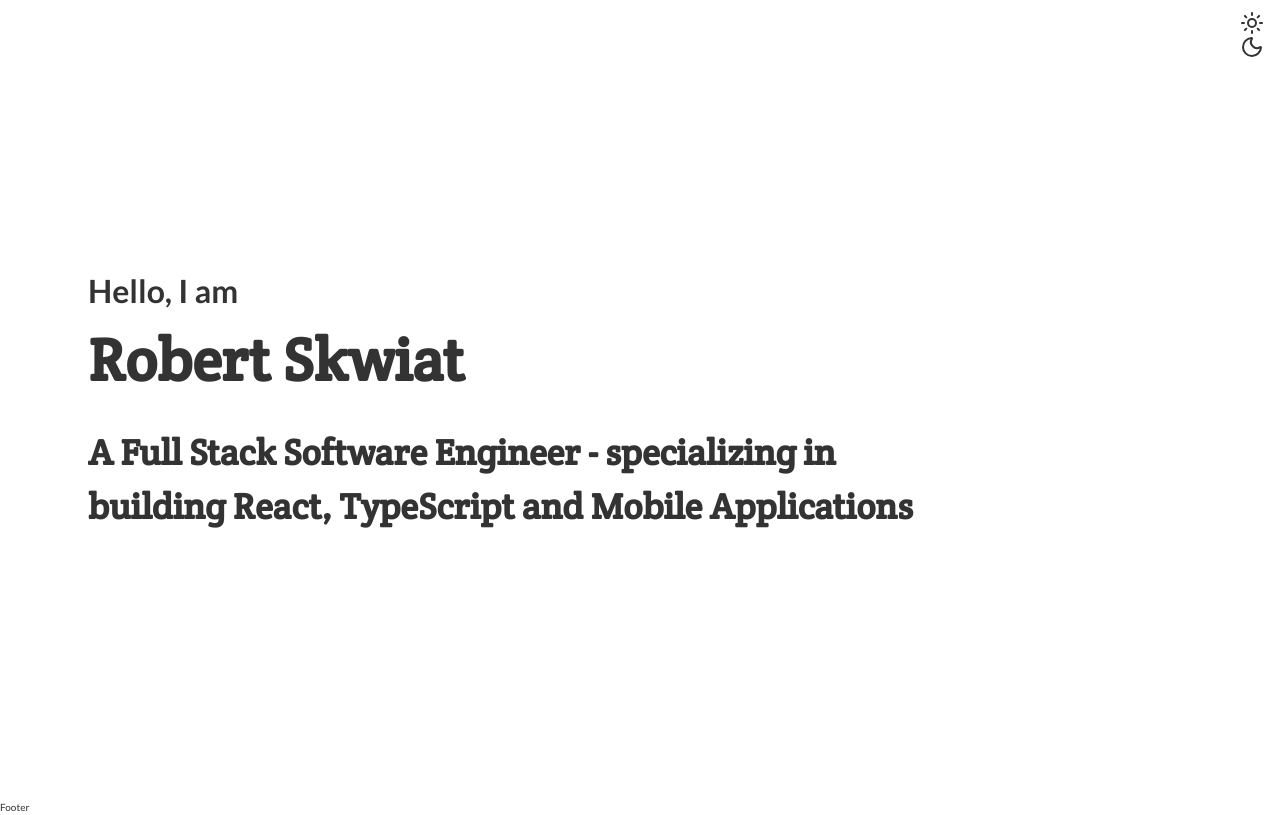
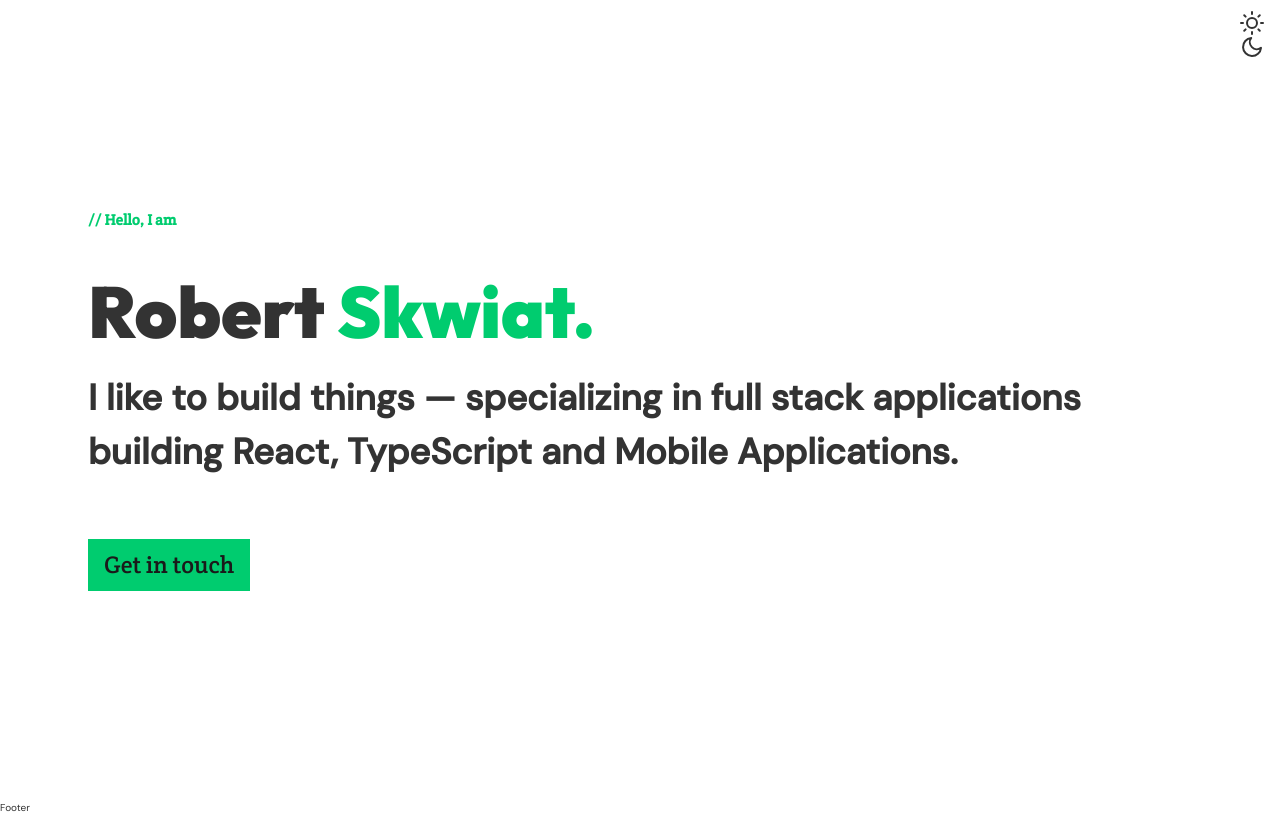
Before and after one commit to rskwiat/robertskwiat.com, an Eleventy site: page src/index.md in a window 1280 px wide. Built offline with nearby package versions, Linux system fonts and the light colour scheme; Eleventy itself is replaced by a stand-in of ours; files that its build step writes are made by us from their sources; what @mdx-js/mdx would draw is missing.

Commit message:
home page and welcome message

```diff
--- a/src/_data/settings.json
+++ b/src/_data/settings.json
@@ -1,7 +1,7 @@
 {
   "site_title": "Robert Skwiat",
   "meta": [""],
-  "copyright": 2025,
+  "copyright": 2026,
   "author": "@robert.skwiat",
   "description": "",
   "navigation": [
--- a/src/_includes/components/dark-mode.njk
+++ b/src/_includes/components/dark-mode.njk
@@ -1,6 +1,20 @@
 
 <button id="dark-mode-toggle" aria-label="Toggle dark mode" class="theme-switcher">
-  <svg id="icon-sun" xmlns="http://www.w3.org/2000/svg" width="24" height="24" viewBox="0 0 24 24" fill="none" stroke="currentColor" stroke-width="2" stroke-linecap="round" stroke-linejoin="round" class="lucide lucide-sun-icon lucide-sun"><circle cx="12" cy="12" r="4"/><path d="M12 2v2"/><path d="M12 20v2"/><path d="m4.93 4.93 1.41 1.41"/><path d="m17.66 17.66 1.41 1.41"/><path d="M2 12h2"/><path d="M20 12h2"/><path d="m6.34 17.66-1.41 1.41"/><path d="m19.07 4.93-1.41 1.41"/></svg>
+  <svg id="icon-sun" xmlns="http://www.w3.org/2000/svg" viewBox="0 0 24 24" width="24" height="24" class="main-grid-item-icon" fill="none" stroke="currentColor" stroke-linecap="round" stroke-linejoin="round" stroke-width="2">
+    <circle cx="12" cy="12" r="5" />
+    <line x1="12" x2="12" y1="1" y2="3" />
+    <line x1="12" x2="12" y1="21" y2="23" />
+    <line x1="4.22" x2="5.64" y1="4.22" y2="5.64" />
+    <line x1="18.36" x2="19.78" y1="18.36" y2="19.78" />
+    <line x1="1" x2="3" y1="12" y2="12" />
+    <line x1="21" x2="23" y1="12" y2="12" />
+    <line x1="4.22" x2="5.64" y1="19.78" y2="18.36" />
+    <line x1="18.36" x2="19.78" y1="5.64" y2="4.22" />
+  </svg>
 
-  <svg id="icon-moon" xmlns="http://www.w3.org/2000/svg" width="24" height="24" viewBox="0 0 24 24" fill="none" stroke="currentColor" stroke-width="2" stroke-linecap="round" stroke-linejoin="round" class="lucide lucide-moon-icon lucide-moon"><path d="M20.985 12.486a9 9 0 1 1-9.473-9.472c.405-.022.617.46.402.803a6 6 0 0 0 8.268 8.268c.344-.215.825-.004.803.401"/></svg>
+  <svg id="icon-moon" xmlns="http://www.w3.org/2000/svg" viewBox="0 0 24 24" width="24" height="24" class="main-grid-item-icon" fill="none" stroke="currentColor" stroke-linecap="round" stroke-linejoin="round" stroke-width="2">
+    <path d="M21 12.79A9 9 0 1 1 11.21 3 7 7 0 0 0 21 12.79z" />
+  </svg>
+
+
 </button>
--- a/src/_includes/components/head.njk
+++ b/src/_includes/components/head.njk
@@ -6,9 +6,9 @@
   <meta name="keywords" content="{{ settings.meta }}" />
   <link rel="preconnect" href="https://fonts.googleapis.com">
   <link rel="preconnect" href="https://fonts.gstatic.com" crossorigin>
-  <link href="https://fonts.googleapis.com/css2?family=Crete+Round:ital@0;1&family=Lato:ital,wght@0,100;0,300;0,400;0,700;0,900;1,100;1,300;1,400;1,700;1,900&display=swap" rel="stylesheet">
+  <link href="https://fonts.googleapis.com/css2?family=Outfit:wght@300;400;500;700;900&family=Crete+Round:ital@0;1&family=DM+Sans:ital,opsz,wght@0,9..40,300;0,9..40,400;0,9..40,500;1,9..40,300&display=swap" rel="stylesheet">
+
+
   <link rel="stylesheet" href="{{ '/styles/main.css' | url }}" />
 
-  <script src="{{ '/scripts/main.js' | url }}" defer></script>
-
 </head>
--- /dev/null
+++ b/src/_includes/components/scripts.njk
@@ -0,0 +1 @@
+  <script src="{{ '/scripts/main.js' | url }}" defer></script>
--- a/src/_includes/layouts/base.njk
+++ b/src/_includes/layouts/base.njk
@@ -23,4 +23,6 @@
       </footer>
     </main>
   </body>
+  {% include "components/scripts.njk" %}
+
 </html>
--- a/src/index.md
+++ b/src/index.md
@@ -4,12 +4,15 @@ title: Home
 ---
 
 <div id="home" class="full-screen stack">
-  <div>
-    <p class="headline">Hello, I am</p>
-    <h1 class="mb">Robert Skwiat</h1>
-    <h3>A Full Stack Software Engineer - specializing in building React, TypeScript and Mobile Applications</h3>
+  <div class="welcome">
+    <p class="headline accent label-font">// Hello, I am</p>
+    <h1 class="mb">Robert <span class="accent">Skwiat.</span></h1>
+    <h3 class="body-font">I like to build things — specializing in full stack applications building React, TypeScript and Mobile Applications.</h3>
+    <button class="btn btn-primary">Get in touch</button>
   </div>
 </div>
+
+
 
 
 
--- a/src/styles/base.css
+++ b/src/styles/base.css
@@ -10,11 +10,13 @@ html {
 }
 
 h1,h2,h3,h4,h5,h6 {
-  font-family: var(--serif-font);
+  font-family: var(--headings-font);
 }
 
 h1 {
-  font-size: 6rem;
+  font-size: 7.2rem;
+  font-weight: 900;
+  line-height: 1.1;
 }
 
 h2 {
@@ -34,7 +36,7 @@ a {
 }
 
 nav {
-  font-family: var(--serif-font);
+  font-family: var(--body-font);
   padding: 2rem 0;
   display: flex;
   flex-direction: row;
--- a/src/styles/utils.css
+++ b/src/styles/utils.css
@@ -1,7 +1,40 @@
+.label-font {
+  font-family: var(--label-font);
+}
+
+.body-font {
+  font-family: var(--body-font);
+}
+
+.accent {
+  color: var(--accent-color);
+}
+
 .headline {
   font-weight: bold;
-  font-size: 3.2rem;
-  margin: 0;
+  font-size: 1.5em;
+  margin: 0 0 4rem 0;
+}
+
+.welcome .btn {
+  margin-top: 6rem;
+}
+
+.btn {
+  border: none;
+  cursor: pointer;
+  font-size: 2.4rem;
+  padding: 0.8rem 1.6rem;
+}
+
+.btn-primary {
+  background-color: var(--accent-color);
+  font-family: var(--label-font);
+  color: var(--button-text-color);
+  transition: filter 350ms;
+  &:hover {
+    filter: brightness(85%);
+  }
 }
 
 .container {
--- a/src/styles/variables.css
+++ b/src/styles/variables.css
@@ -1,11 +1,15 @@
-:root {
-  --serif-font: 'Crete Round', serif;
-  --body-font: 'Lato', sans-serif;
+:root,
+html[data-theme="light"] {
+  --headings-font: 'Outfit', sans-serif;
+  --body-font: 'DM Sans', sans-serif;
+  --label-font: 'Crete Round', serif;
 
   --bg-color: #ffffff;
   --text-color: #333333;
   --border-color: #e0e0e0;
   --icon-fill-color: #333333;
+  --accent-color: #00cc6f;
+  --button-text-color: #1a1a1a;
 }
 
 @media (prefers-color-scheme: dark) {
@@ -14,6 +18,8 @@
     --text-color: #e0e0e0;
     --border-color: #444444;
     --icon-fill-color: #e0e0e0;
+    --accent-color: #00ff88;
+    --button-text-color: #1a1a1a;
   }
 }
 
@@ -22,11 +28,6 @@ html[data-theme="dark"] {
   --text-color: #e0e0e0;
   --border-color: #444444;
   --icon-fill-color: #e0e0e0;
+  --accent-color: #00ff88;
+  --button-text-color: #1a1a1a;
 }
-
-html[data-theme="light"] {
-  --bg-color: #ffffff;
-  --text-color: #333333;
-  --border-color: #e0e0e0;
-  --icon-fill-color: #333333;
-}
```
